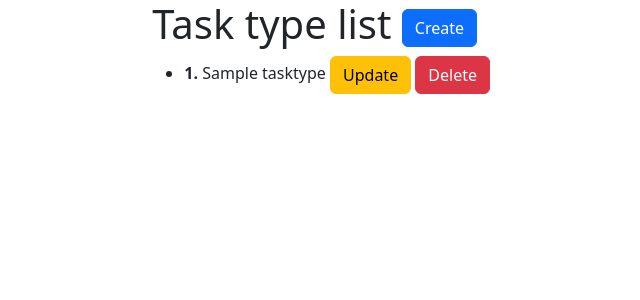
After one commit to AlexTsikhun/it-company-task-manager, a Django app: page /task_types/ in a window 1280 px wide. The commit adds this page. Shown: the top 300 px of the page, without its empty margins (73-713 px from the left). Run offline with Django 5.2, Linux system fonts and the light colour scheme; tables that the repository leaves empty hold one stand-in row (values such as "Sample post").

Commit message:
feat: CRUD for Task and TaskType

```diff
--- a/task_manager/models.py
+++ b/task_manager/models.py
@@ -23,6 +23,9 @@ class Task(models.Model):
 class TaskType(models.Model):
     name = models.CharField(max_length=255)
 
+    def __str__(self):
+        return self.name
+
 
 class Worker(AbstractUser):
     position = models.ForeignKey("Position", on_delete=models.CASCADE, db_constraint=False, default=1)
--- a/task_manager/urls.py
+++ b/task_manager/urls.py
@@ -7,6 +7,16 @@ from task_manager.views import (
     WorkerDetailView,
     WorkerUpdateView,
     WorkerDeleteView,
+    TaskListView,
+    TaskCreateView,
+    TaskDetailView,
+    TaskUpdateView,
+    TaskDeleteView,
+    TaskTypeListView,
+    TaskTypeCreateView,
+    TaskTypeDetailView,
+    TaskTypeUpdateView,
+    TaskTypeDeleteView,
 )
 
 urlpatterns = [
@@ -17,6 +27,17 @@ urlpatterns = [
     path("workers/<int:pk>/update/", WorkerUpdateView.as_view(), name="worker-update"),
     path("workers/<int:pk>/delete/", WorkerDeleteView.as_view(), name="worker-delete"),
 
+    path("tasks/", TaskListView.as_view(), name="task-list"),
+    path("tasks/create/", TaskCreateView.as_view(), name="task-create"),
+    path("tasks/<int:pk>/", TaskDetailView.as_view(), name="task-detail"),
+    path("tasks/<int:pk>/update/", TaskUpdateView.as_view(), name="task-update"),
+    path("tasks/<int:pk>/delete/", TaskDeleteView.as_view(), name="task-delete"),
+
+    path("task_types/", TaskTypeListView.as_view(), name="task_type-list"),
+    path("task_types/create/", TaskTypeCreateView.as_view(), name="task_type-create"),
+    path("task_types/<int:pk>/", TaskTypeDetailView.as_view(), name="task_type-detail"),
+    path("task_types/<int:pk>/update/", TaskTypeUpdateView.as_view(), name="task_type-update"),
+    path("task_types/<int:pk>/delete/", TaskTypeDeleteView.as_view(), name="task_type-delete"),
 ]
 
 app_name = "task_manager"
--- a/task_manager/views.py
+++ b/task_manager/views.py
@@ -2,7 +2,7 @@ from django.shortcuts import render
 from django.urls import reverse_lazy
 from django.views import generic
 
-from task_manager.models import Worker
+from task_manager.models import Worker, Task, TaskType
 
 
 def index(request):
@@ -17,7 +17,7 @@ class WorkerListView(generic.ListView):
 class WorkerCreateView(generic.CreateView):
     model = Worker
     fields = ("position", "username", "password", "first_name", "last_name")
-    success_url = reverse_lazy("worker-list")
+    success_url = reverse_lazy("task_manager:worker-list")
 
 
 class WorkerDetailView(generic.DetailView):
@@ -34,3 +34,55 @@ class WorkerUpdateView(generic.UpdateView):
 class WorkerDeleteView(generic.DeleteView):
     model = Worker
     success_url = reverse_lazy("task_manager:worker-list")
+
+
+class TaskListView(generic.ListView):
+    model = Task
+
+
+class TaskCreateView(generic.CreateView):
+    model = Task
+    fields = "__all__"
+    success_url = reverse_lazy("task_manager:task-list")
+
+
+class TaskDetailView(generic.DetailView):
+    model = Task
+    queryset = Task.objects.all()
+
+
+class TaskUpdateView(generic.UpdateView):
+    model = Task
+    fields = "__all__"
+    success_url = reverse_lazy("task_manager:task-list")
+
+
+class TaskDeleteView(generic.DeleteView):
+    model = Task
+    success_url = reverse_lazy("task_manager:task-list")
+
+
+class TaskTypeListView(generic.ListView):
+    model = TaskType
+
+
+class TaskTypeCreateView(generic.CreateView):
+    model = TaskType
+    fields = "__all__"
+    success_url = reverse_lazy("task_manager:task_type-list")
+
+
+class TaskTypeDetailView(generic.DetailView):
+    model = TaskType
+    queryset = TaskType.objects.all()
+
+
+class TaskTypeUpdateView(generic.UpdateView):
+    model = TaskType
+    fields = "__all__"
+    success_url = reverse_lazy("task_manager:task_type-list")
+
+
+class TaskTypeDeleteView(generic.DeleteView):
+    model = TaskType
+    success_url = reverse_lazy("task_manager:task_type-list")
--- /dev/null
+++ b/templates/task_manager/tasktype_list.html
@@ -0,0 +1,19 @@
+{% extends "base.html" %}
+{% block content %}
+  <h1>Task type list
+    <a href="{% url 'task_manager:task_type-create' %}" class="btn btn-primary link-to-page">Create</a>
+  </h1>
+  {% if tasktype_list %}
+    <ul>
+    {% for tasktype in tasktype_list %}
+      <li>
+        <b>{{ tasktype.pk }}.</b> {{ tasktype }}
+        <a href="{% url 'task_manager:task_type-update' pk=tasktype.pk %}" class="btn btn-warning">Update</a>
+        <a href="{% url 'task_manager:task_type-delete' pk=tasktype.pk %}" class="btn btn-danger">Delete</a>
+      </li>
+    {% endfor %}
+    {% else %}
+      <p>There are no tasks in the team.</p>
+  {% endif %}
+  </ul>
+{% endblock %}
--- a/templates/task_manager/worker_list.html
+++ b/templates/task_manager/worker_list.html
@@ -1,4 +1,4 @@
-<pyth></pyth>{% extends "base.html" %}
+{% extends "base.html" %}
 {% block content %}
   <h1>Worker list
     <a href="{% url 'task_manager:worker-create' %}" class="btn btn-primary link-to-page">Create</a>
```
Also changed, not shown: templates/task_manager/task_form.html (added, +10 -0 lines), templates/task_manager/task_list.html (added, +13 -0 lines), templates/task_manager/tasktype_confirm_delete.html (added, +9 -0 lines), templates/task_manager/tasktype_form.html (added, +10 -0 lines), templates/base.html (line endings or trailing spaces), 1 other file.
